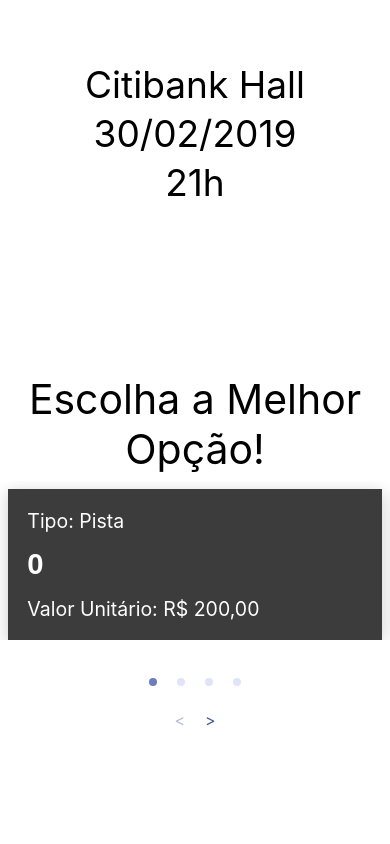
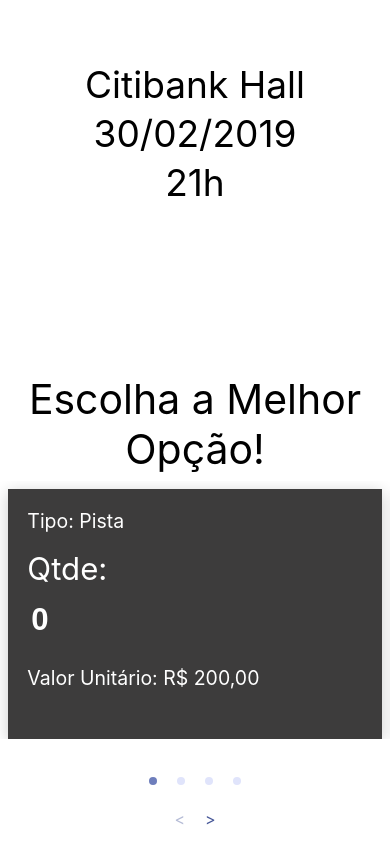
Before and after one commit to wallrandal/deep-purple, a React (Create React App) app: page / in a window 390 px wide. Shown: the part 624-1468 px from the top of the page. Before the commit the page ends 1369 px from the top, so only its background shows below. Built offline with nearby package versions, Linux system fonts and the light colour scheme.

Commit message:
changes on layout

```diff
--- a/src/Sectors.js
+++ b/src/Sectors.js
@@ -21,7 +21,8 @@
 		<div className="Sector">
 			<div>Tipo: {sector.name}</div>
       <div className="Sector__quantity">
-          <input type="number" defaultValue="0" min="0"name="quantity[]" />
+        <label  for="quantity">Qtde:</label>
+          <div className="Sector__quantity__input"><input type="number" defaultValue="0" min="0"name="quantity[]" /></div>
       </div>
 			<div>Valor Unitário: {this.maskMoney(sector.value)}</div>
 		</div>
--- a/src/Sectors.scss
+++ b/src/Sectors.scss
@@ -10,7 +10,7 @@
 	margin-left: 2vw;
 	margin-right: 2vw;
 	margin-top: 2vw;
-
+	height: 40vh;
 	span {
 		cursor: pointer;
 	}
@@ -20,16 +20,25 @@
 		width: 100%;
 		margin-top: 1vw;
 		margin-bottom: 1vw;
+		padding: 1vw 1vw 1vw 0;
+		position: relative;
+		&__title {
+			height: 7vh;
+			bottom: 0;
+		}
+		&__input {
+			height: 7vh;
 			input {
-			width: 80%;
+				width: 40%;
 				text-align: left;
 				background-color: transparent;
-			font-size: 1.5vw;
-			padding-right: 2vw;
+				font-size: 1.1vw;
 				border: none;
 				font-weight: bold;
 				color: white;
-			padding: 1vw 1vw 1vw 0;
+				padding-top: 0;
+				padding-left: 1vw;
+			}
 		}
 	}
 }
@@ -38,20 +47,26 @@
 	.Sector {
 		padding: 5vw;
 		font-size: 5vw;
+		height: 25vh;
 		&__quantity {
 			margin-top: 3vw;
 			margin-bottom: 3vw;
+			font-size: 8vw;
+			display: block;
+			label{
+				width: 100%;
+				vertical-align: middle;
+				line-height: 5vh;
+			}
+			&__input {
+				width: 80%;
 				input {
-				width: 80%;
-				text-align: left;
-				background-color: transparent;
-				font-size: 7.5vw;
-				padding-right: 2vw;
-				border: none;
-				font-weight: bold;
-				color: white;
-				padding: 1vw 1vw 1vw 0;
+					width: 100%;
+					height: 100%;
+					font-size: 8vw;
+					line-height: 5vh;
 				}
 			}
 		}
 	}
+}
```
Lines whose indentation alone changed are shown as unchanged.
